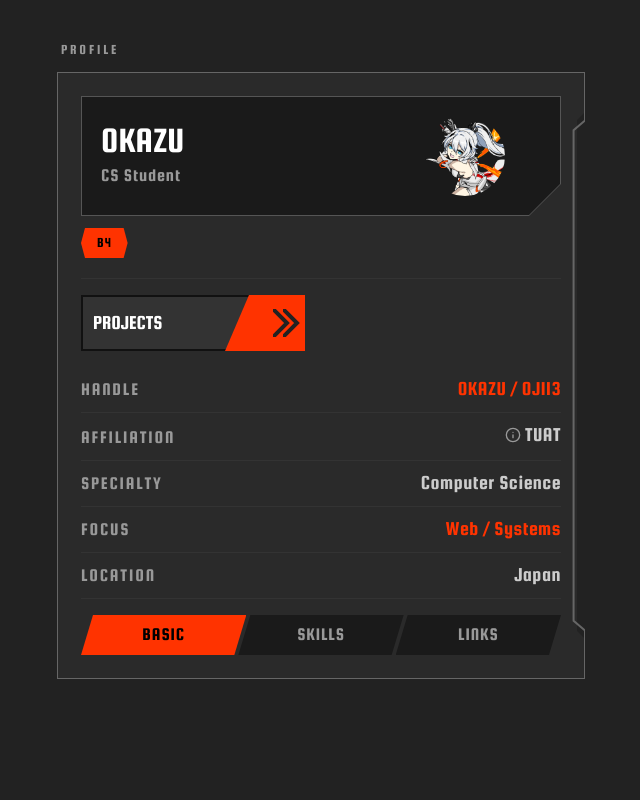
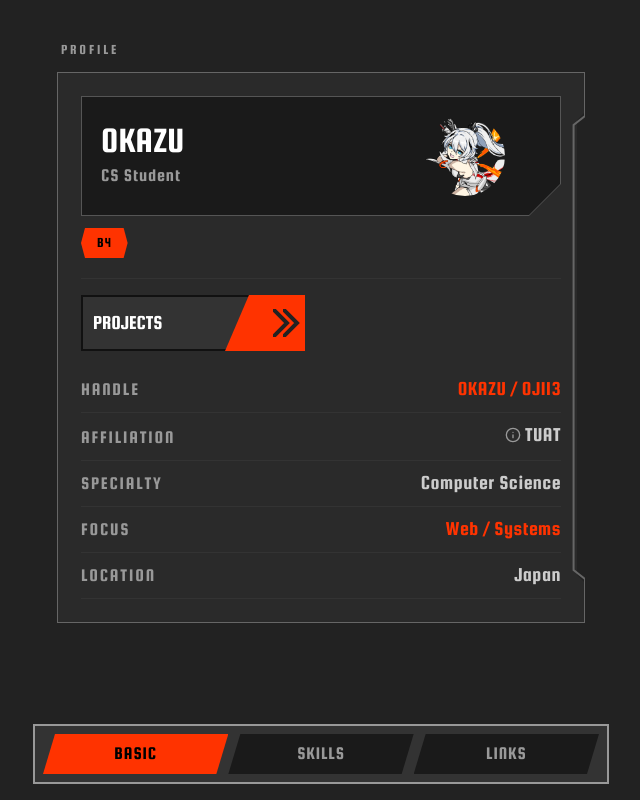
Before and after one commit to OJII3/ojii3.dev, a React (Vite) app: page / in a window 1280 px wide. Shown: the whole page, without its empty margins (319-959 px from the left). Built offline with nearby package versions, Linux system fonts and the light colour scheme.

Commit message:
feat: separate tab bar as fixed bottom island
Co-Authored-By: Claude Opus 4.6 <noreply@anthropic.com>

```diff
--- a/src/components/profile-panel.tsx
+++ b/src/components/profile-panel.tsx
@@ -168,28 +168,6 @@ export function ProfilePanel() {
               {activeTab === "SKILLS" && <SkillsTab />}
               {activeTab === "LINKS" && <LinksTab />}
             </div>
-
-            {/* Tab bar */}
-            <div className="flex mt-4">
-              {TABS.map((tab, i) => (
-                <button
-                  key={tab}
-                  type="button"
-                  onClick={() => setActiveTab(tab)}
-                  className={`flex-1 h-tab-h lg:h-[2.5rem] text-sm lg:text-lg font-squada tracking-wider transition-colors ${i > 0 ? "-ml-2" : ""} ${
-                    activeTab === tab
-                      ? "bg-accent text-text-on-accent z-10"
-                      : "bg-bg-dark text-muted-light hover:text-text-sub"
-                  }`}
-                  style={{
-                    clipPath:
-                      "polygon(12px 0, 100% 0, calc(100% - 12px) 100%, 0 100%)",
-                  }}
-                >
-                  {tab}
-                </button>
-              ))}
-            </div>
           </div>
         </div>
 
@@ -209,6 +187,30 @@ export function ProfilePanel() {
           />
         </svg>
       </div>
+
+      {/* Fixed tab bar island */}
+      <div className="fixed bottom-4 left-0 right-0 z-50 flex justify-center px-4 lg:px-6">
+        <div className="w-full max-w-panel-max lg:max-w-xl border-2 border-muted-light bg-bg-button flex items-center p-2 gap-2">
+          {TABS.map((tab, i) => (
+            <button
+              key={tab}
+              type="button"
+              onClick={() => setActiveTab(tab)}
+              className={`flex-1 h-tab-h lg:h-[2.5rem] text-sm lg:text-lg font-squada tracking-wider transition-colors ${i > 0 ? "-ml-2" : ""} ${
+                activeTab === tab
+                  ? "bg-accent text-text-on-accent z-10"
+                  : "bg-bg-dark text-muted-light hover:text-text-sub"
+              }`}
+              style={{
+                clipPath:
+                  "polygon(12px 0, 100% 0, calc(100% - 12px) 100%, 0 100%)",
+              }}
+            >
+              {tab}
+            </button>
+          ))}
+        </div>
+      </div>
     </div>
   );
 }
--- a/src/routes/index.tsx
+++ b/src/routes/index.tsx
@@ -7,7 +7,7 @@ export const Route = createFileRoute("/")({
 
 function HomePage() {
   return (
-    <div className="flex flex-col items-start py-4 min-h-screen">
+    <div className="flex flex-col items-start py-4 pb-20 min-h-screen">
       <ProfilePanel />
     </div>
   );
```
